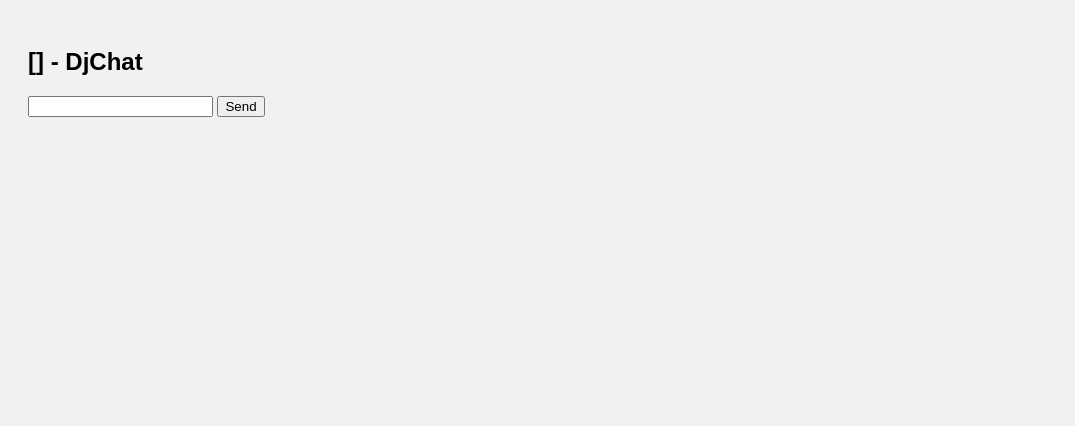
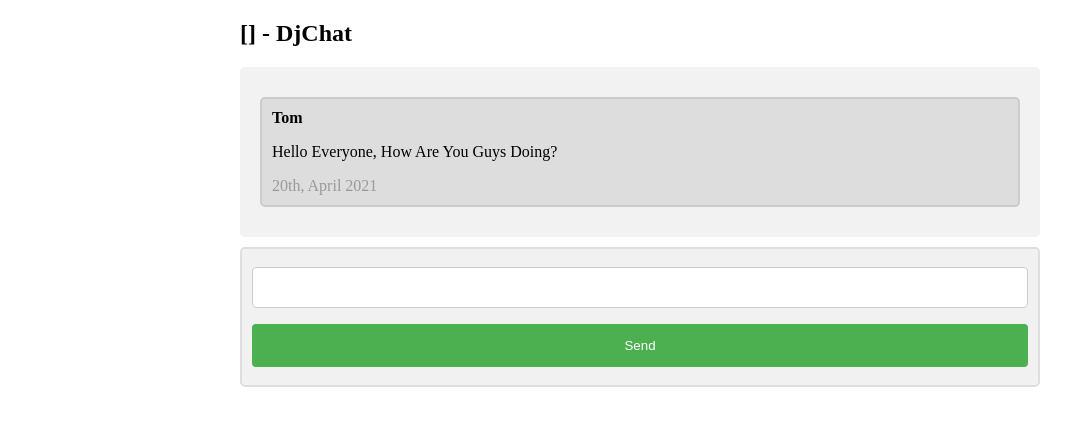
Before and after one commit to JereUR/python-django-practice, a Django app: template chatproject/templates/room.html in a window 1280 px wide. Shown: the top 426 px of the page, without its empty margins (0-1075 px from the left). Run offline with Django 3.2, Linux system fonts and the light colour scheme; the template is opened without the code that fills it: most values are stand-ins (such as "Sample title", 1, 10 or a date in 2020); some libraries are stand-ins or nearby versions.

Commit message:
feat(Root): Room template

```diff
--- a/chatproject/templates/room.html
+++ b/chatproject/templates/room.html
@@ -4,23 +4,27 @@
 <html>
   <head>
     <meta name="viewport" content="width=device-width, initial-scale=1" />
-    <link rel="stylesheet" href="{% static 'style.css' %}" />
+    {% comment %}
     <script
       src="https://code.jquery.com/jquery-3.1.1.min.js"
       integrity="sha256-hVVnYaiADRTO2PzUGmuLJr8BLUSjGIZsDYGmIJLv2b8="
       crossorigin="anonymous"
     ></script>
+    {% endcomment %}
+    <link rel="stylesheet" href="{% static 'styles.css' %}" />
   </head>
   <body>
     <h2>{{room}} - DjChat</h2>
 
     <div id="display">
-      <!-- <div class="container darker">
-  <b>Tom</b><p>Hello Everyone, How Are You Guys Doing?</p>
-  <span class="time-left">20th, April 2021</span>
-</div> -->
+      <div class="container darker">
+        <b>Tom</b>
+        <p>Hello Everyone, How Are You Guys Doing?</p>
+        <span class="time-left">20th, April 2021</span>
+      </div>
     </div>
 
+    {% comment %}
     <script>
       $(document).ready(function () {
         setInterval(function () {
@@ -49,6 +53,7 @@
         }, 1000)
       })
     </script>
+    {% endcomment %}
 
     <div class="container">
       <form id="post-form">
@@ -71,6 +76,7 @@
     </div>
   </body>
 
+  {% comment %}
   <script type="text/javascript">
     $(document).on('submit', '#post-form', function (e) {
       e.preventDefault()
@@ -91,4 +97,5 @@
       document.getElementById('message').value = ''
     })
   </script>
+  {% endcomment %}
 </html>
```
